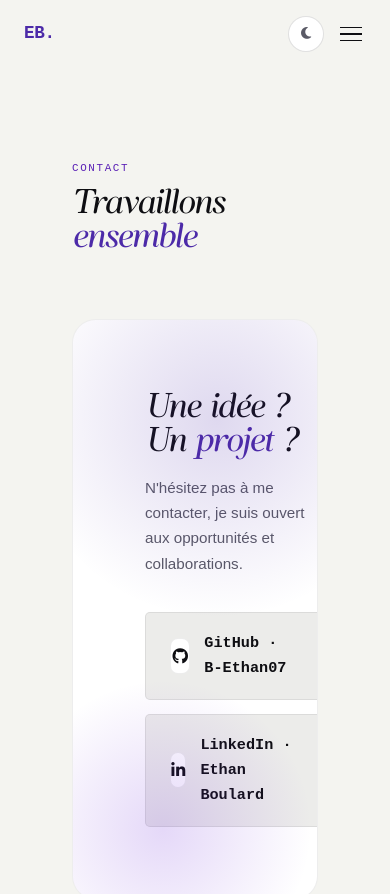
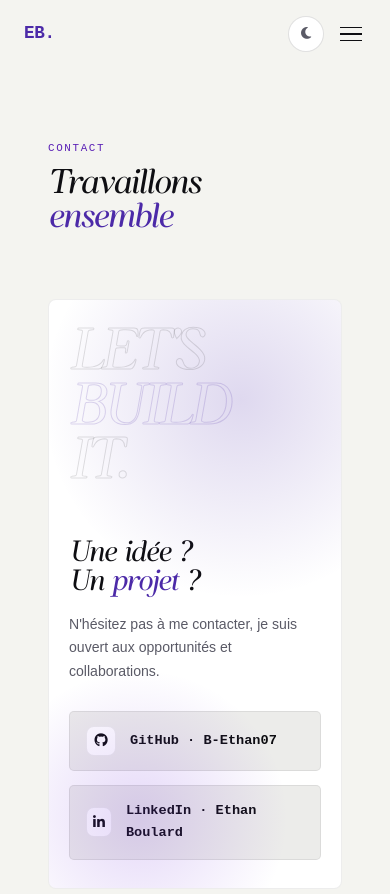
Before and after one commit to B-Ethan07/portfolio-vue, a Vue app: page /contact in a window 390 px wide. Shown: the top 894 px of the page. Built offline with nearby package versions, Linux system fonts and the light colour scheme.

Commit message:
feat: responsive contact

```diff
--- a/src/views/Contact.vue
+++ b/src/views/Contact.vue
@@ -232,4 +232,54 @@ useReveal()
 .contact-deco .accent-word {
   -webkit-text-stroke-color: var(--accent-glow);
 }
+
+/* ─────────────────────────── RESPONSIVE ─────────────────────────── */
+@media (max-width: 900px) {
+  .section-wrap {
+    padding: 60px 24px;
+  }
+
+  .contact-wrap {
+    grid-template-columns: 1fr;
+    gap: 48px;
+    padding: 40px 28px;
+    text-align: left;
+  }
+
+  .contact-right {
+    align-items: flex-start;
+    order: -1;
+  }
+
+  .contact-deco {
+    font-size: clamp(2.5rem, 14vw, 4rem);
+  }
+
+  .contact-heading {
+    font-size: clamp(1.6rem, 7vw, 2.2rem);
+  }
+}
+
+@media (max-width: 480px) {
+  .contact-wrap {
+    padding: 28px 20px;
+    border-radius: var(--radius-sm);
+  }
+
+  .contact-link {
+    padding: 14px 16px;
+    font-size: 0.85rem;
+  }
+
+  .contact-link-icon {
+    width: 30px;
+    height: 30px;
+    font-size: 0.85rem;
+  }
+
+  .contact-sub {
+    font-size: 0.88rem;
+    margin-bottom: 28px;
+  }
+}
 </style>
```
